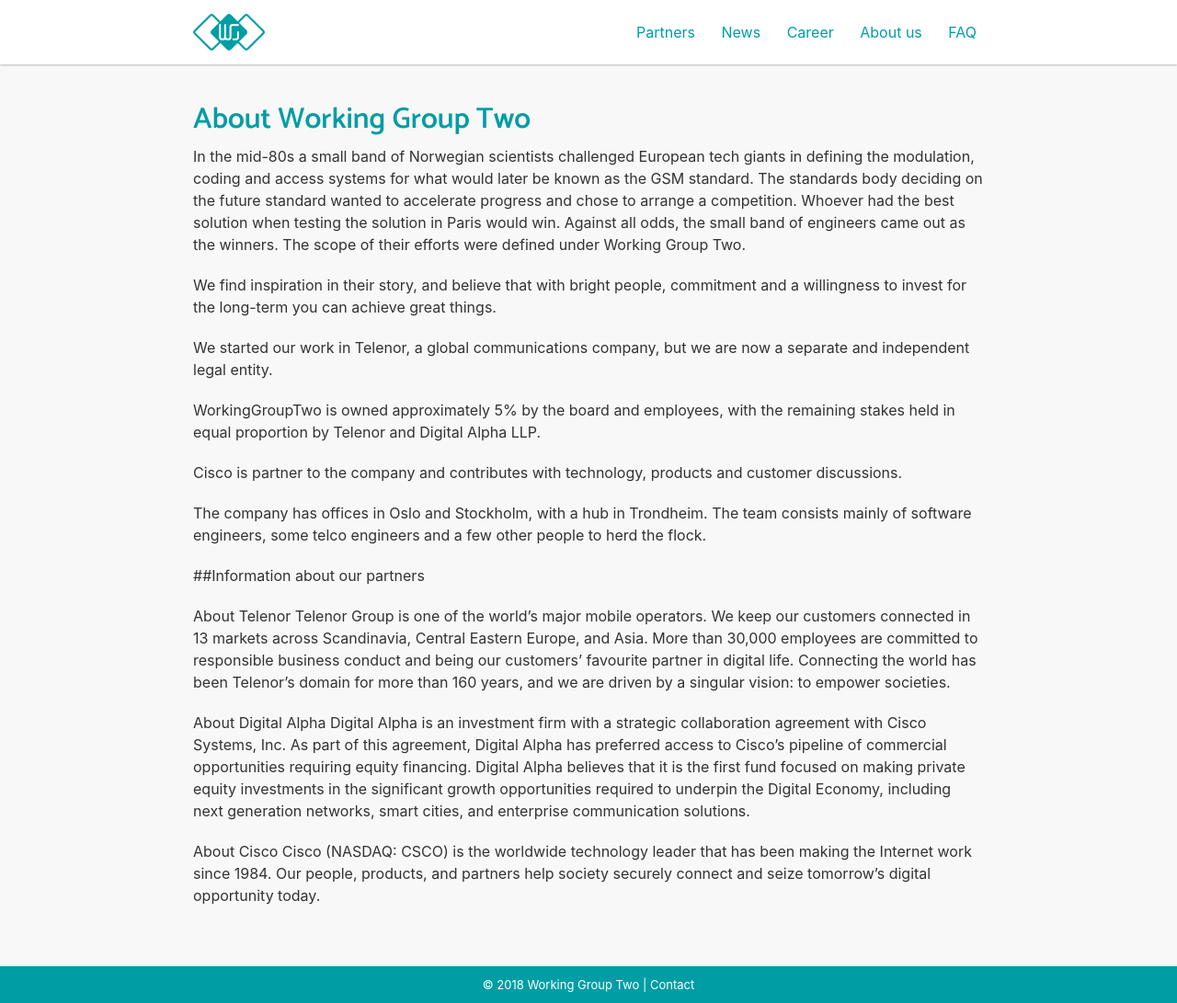
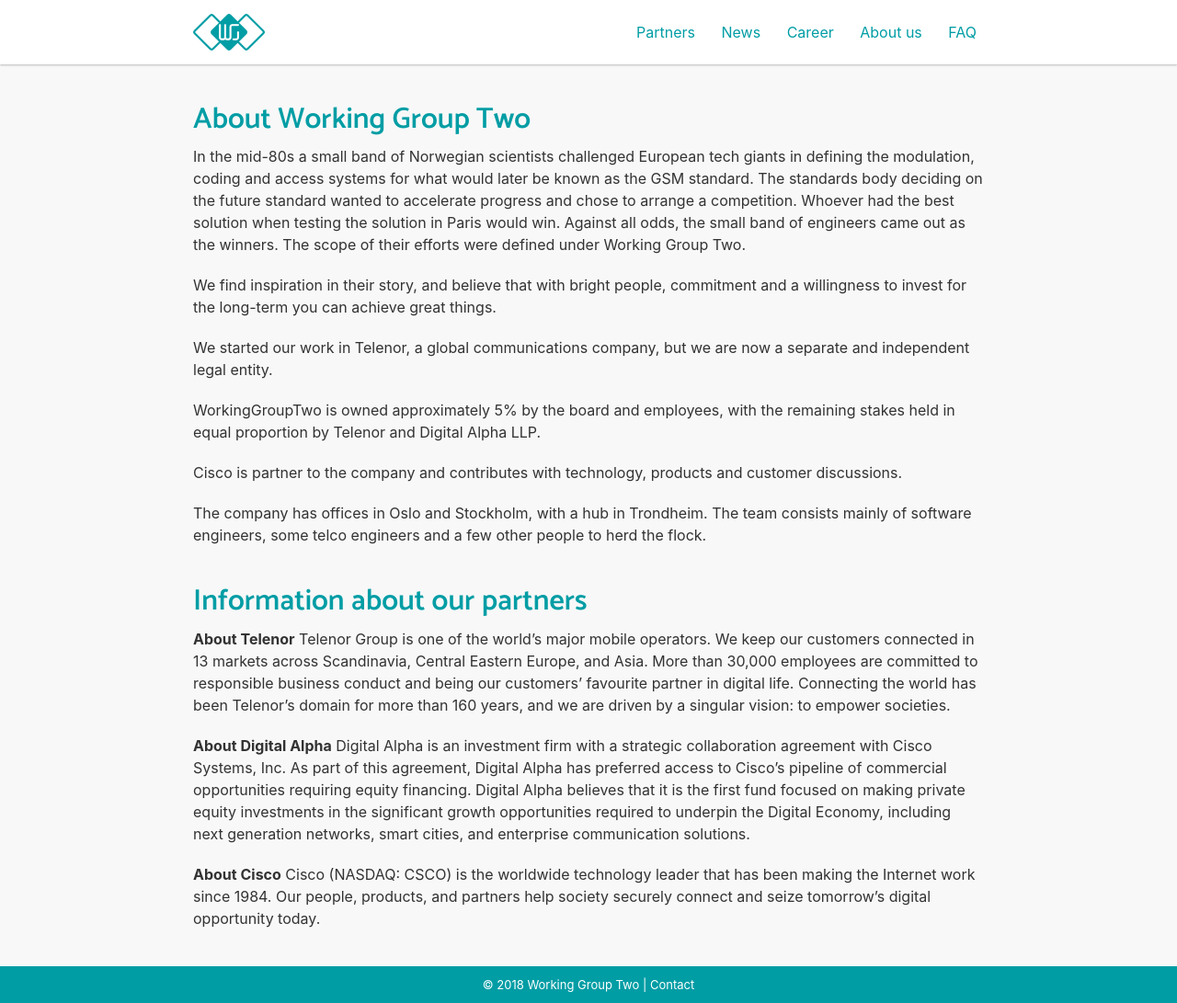
Before and after one commit to working-group-two/engineering-blog, a Jekyll site: the page built from pages/about.md, in a window 1280 px wide and 1091 px high. Shown: the whole window at 92% size. Built offline with Jekyll 4.4.1, drawn with Linux system fonts in a browser that asks for light colours; nearby versions of some CDN libraries.

Commit message:
Update about.md
formatting

```diff
--- a/pages/about.md
+++ b/pages/about.md
@@ -18,13 +18,13 @@
 
 The company has offices in Oslo and Stockholm, with a hub in Trondheim. The team consists mainly of software engineers, some telco engineers and a few other people to herd the flock.
 
-##Information about our partners
+## Information about our partners
 
-About Telenor
+**About Telenor**
 Telenor Group is one of the world’s major mobile operators. We keep our customers connected in 13 markets across Scandinavia, Central Eastern Europe, and Asia. More than 30,000 employees are committed to responsible business conduct and being our customers’ favourite partner in digital life. Connecting the world has been Telenor’s domain for more than 160 years, and we are driven by a singular vision: to empower societies.
 
-About Digital Alpha
+**About Digital Alpha**
 Digital Alpha is an investment firm with a strategic collaboration agreement with Cisco Systems, Inc. As part of this agreement, Digital Alpha has preferred access to Cisco’s pipeline of commercial opportunities requiring equity financing. Digital Alpha believes that it is the first fund focused on making private equity investments in the significant growth opportunities required to underpin the Digital Economy, including next generation networks, smart cities, and enterprise communication solutions.
 
-About Cisco
+**About Cisco**
 Cisco (NASDAQ: CSCO) is the worldwide technology leader that has been making the Internet work since 1984. Our people, products, and partners help society securely connect and seize tomorrow's digital opportunity today.
```
